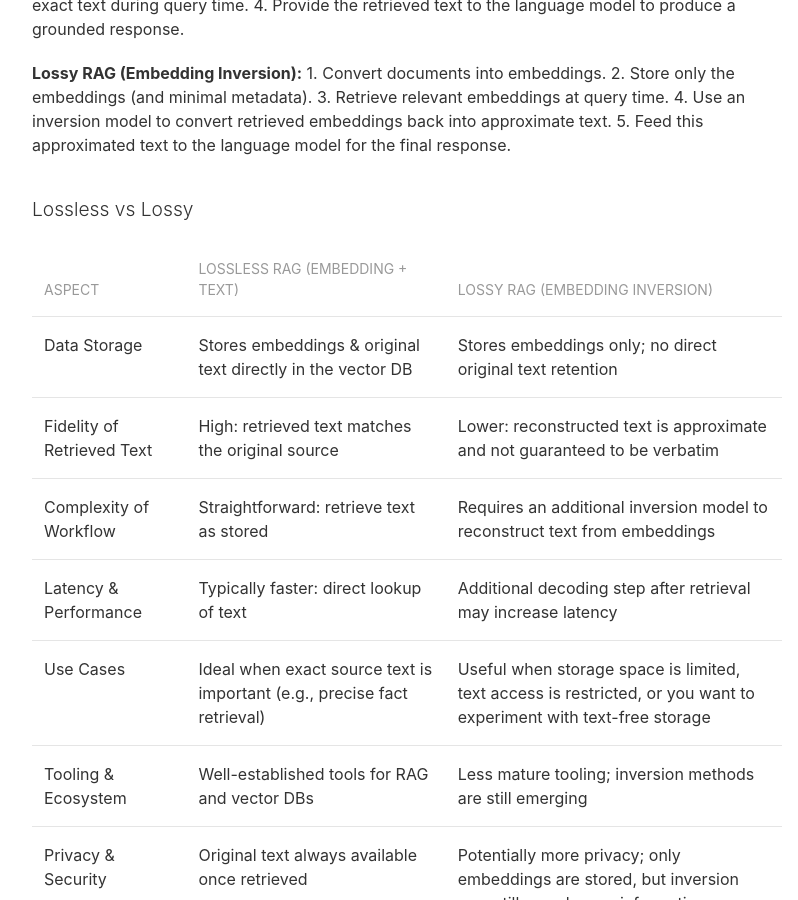
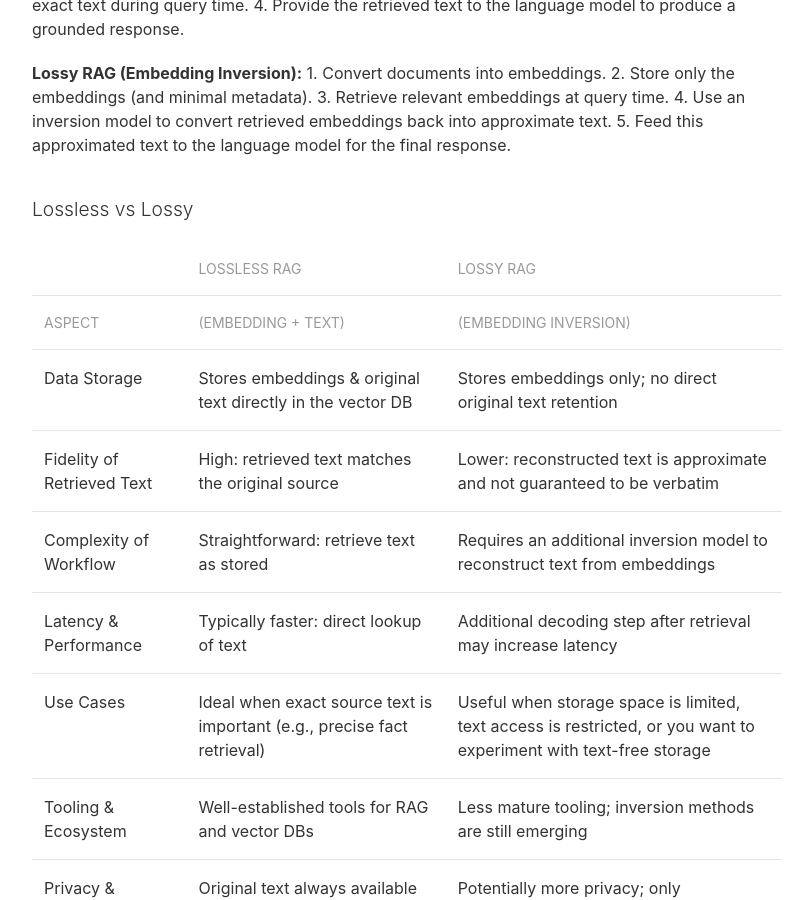
Before and after one commit to nyvyn/nyvyn.github.io, a Jekyll site: the page built from _notes/2024-12-17-lossy-embedding-inversion.markdown, in a window 1280 px wide and 900 px high, scrolled down 766 px. Shown: the whole window, without its empty margins (233-1031 px from the left). Built offline with Jekyll 4.4.1, drawn with Linux system fonts in a browser that asks for light colours; some of the changed lines change nothing that is shown.

Commit message:
Update table headers for clarity in RAG comparison
Refined the table structure by adding a new header row and simplifying column descriptors for better readability. This enhances the distinction between "Lossless" and "Lossy" RAG methods.

```diff
--- a/_notes/2024-12-17-lossy-embedding-inversion.markdown
+++ b/_notes/2024-12-17-lossy-embedding-inversion.markdown
@@ -38,9 +38,14 @@ text) versus the lossy inversion-based approach (reconstructing text from embedd
 <table class="uk-table uk-table-divider">
     <thead>
         <tr>
+            <th></th>
+            <th>Lossless RAG</th>
+            <th>Lossy RAG</th>
+        </tr>
+        <tr>
             <th>Aspect</th>
-            <th>Lossless RAG (Embedding + Text)</th>
-            <th>Lossy RAG (Embedding Inversion)</th>
+            <th>(Embedding + Text)</th>
+            <th>(Embedding Inversion)</th>
         </tr>
     </thead>
     <tbody>
```
